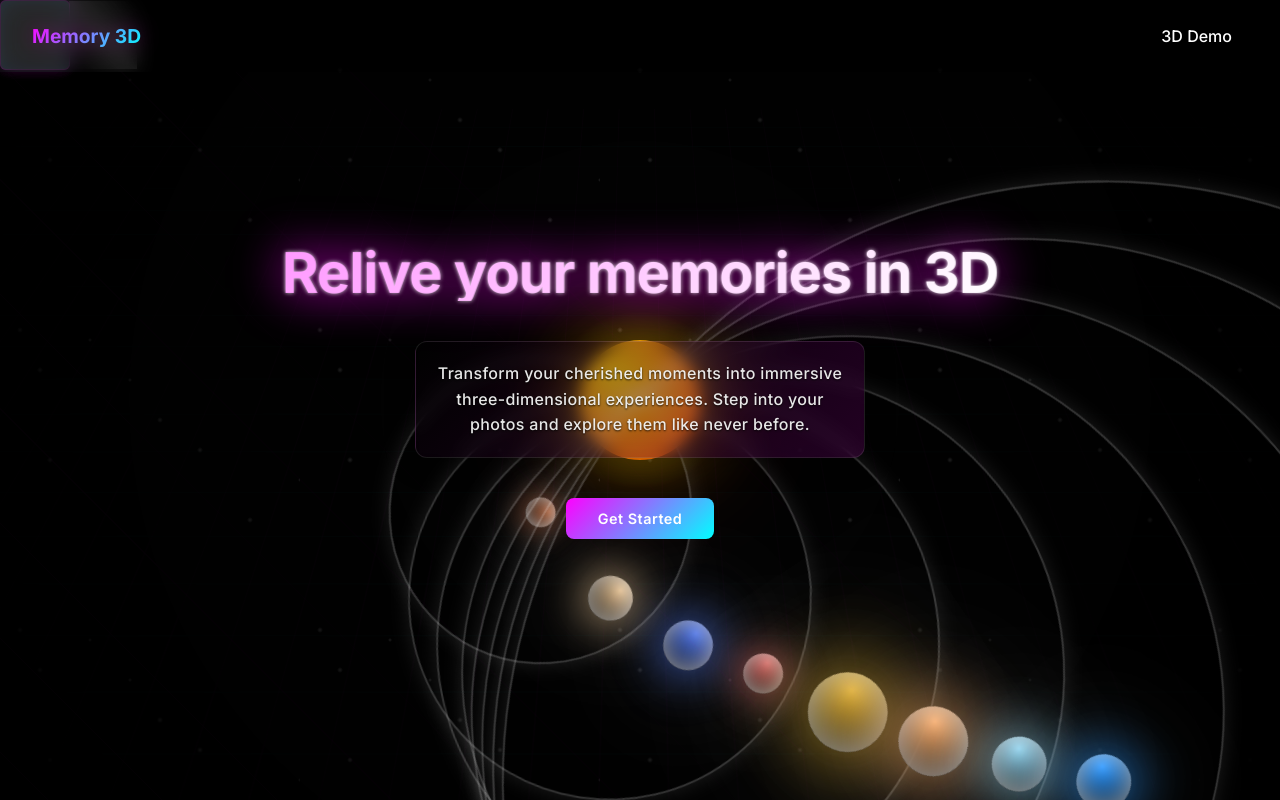
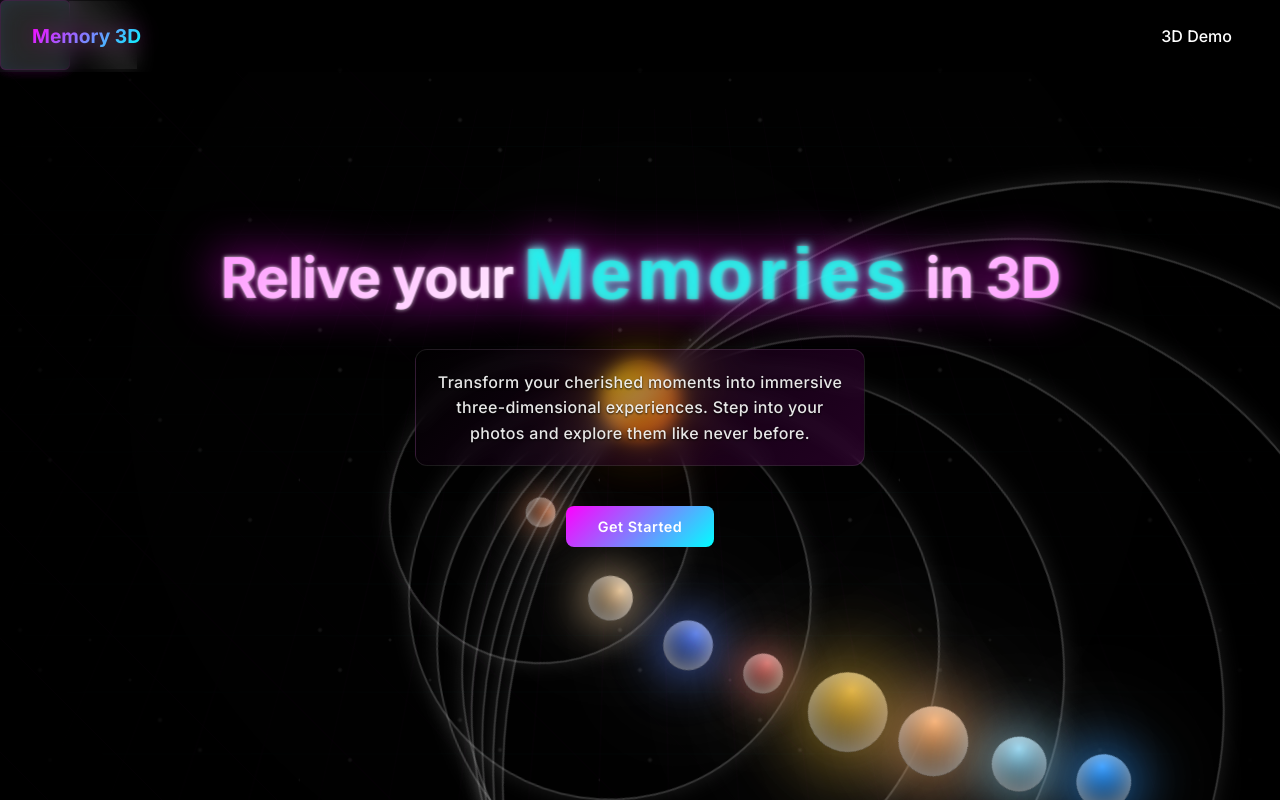
Before and after one commit to nelonmelons/memorymake, a React (Vite) app in the folder frontend/: page / in a window 1280 px wide. Built offline with nearby package versions, Linux system fonts and the light colour scheme.

Commit message:
improved landing page

```diff
--- a/frontend/src/pages/LandingPage.tsx
+++ b/frontend/src/pages/LandingPage.tsx
@@ -224,6 +224,77 @@ const HeroSection = styled.div`
   margin: 0;
 `;
 
+const HighlightedText = styled.span`
+  font-family: 'Audiowide', sans-serif;
+  color: #00ffff;
+  position: relative;
+  display: inline-block;
+  text-shadow:
+    0 0 8px rgba(0, 255, 255, 0.4),
+    0 0 15px rgba(0, 255, 255, 0.2),
+    0 0 20px rgba(0, 255, 255, 0.1);
+  font-size: 1.3em;
+  font-weight: 700;
+  letter-spacing: 0.08em;
+  animation: cyberPulse 3s ease-in-out infinite;
+  transform-style: preserve-3d;
+
+  &::before,
+  &::after {
+    content: 'Memories';
+    position: absolute;
+    top: 0;
+    left: 0;
+    right: 0;
+    bottom: 0;
+    color: #00ffff;
+    z-index: -1;
+  }
+
+  &::before {
+    text-shadow: -1px 0 rgba(0, 255, 255, 0.5);
+    animation: glitchLeft 2s infinite linear alternate-reverse;
+  }
+
+  &::after {
+    text-shadow: 1px 0 rgba(64, 224, 208, 0.5);
+    animation: glitchRight 3s infinite linear alternate-reverse;
+  }
+
+  @keyframes cyberPulse {
+    0%, 100% {
+      text-shadow:
+        0 0 8px rgba(0, 255, 255, 0.4),
+        0 0 15px rgba(0, 255, 255, 0.2),
+        0 0 20px rgba(0, 255, 255, 0.1);
+    }
+    50% {
+      text-shadow:
+        0 0 10px rgba(0, 255, 255, 0.5),
+        0 0 20px rgba(0, 255, 255, 0.3),
+        0 0 25px rgba(0, 255, 255, 0.2);
+    }
+  }
+
+  @keyframes glitchLeft {
+    0% {
+      transform: translate3d(-2px, 2px, 0);
+    }
+    100% {
+      transform: translate3d(2px, -2px, 0);
+    }
+  }
+
+  @keyframes glitchRight {
+    0% {
+      transform: translate3d(2px, -2px, 0);
+    }
+    100% {
+      transform: translate3d(-2px, 2px, 0);
+    }
+  }
+`;
+
 const HeroTitle = styled(motion.h1)`
   font-size: clamp(2rem, 5vw, 3.5rem);
   font-weight: 900;
@@ -235,7 +306,6 @@ const HeroTitle = styled(motion.h1)`
     #ffffff 50%,
     #ff99ff 100%
   );
-  background-size: 200% 200%;
   -webkit-background-clip: text;
   -webkit-text-fill-color: transparent;
   filter: drop-shadow(0 0 2px rgba(255, 255, 255, 0.8))
@@ -519,22 +589,22 @@ const Sun = styled.div`
   top: 50%;
   left: 50%;
   transform: translate(-50%, -50%);
-  width: 120px;
-  height: 120px;
+  width: 80px;
+  height: 80px;
   background: radial-gradient(circle at 30% 30%, #ffd700, #ff4500);
   border-radius: 50%;
   box-shadow:
-    0 0 80px rgba(255, 215, 0, 0.4),
-    0 0 120px rgba(255, 69, 0, 0.3);
+    0 0 60px rgba(255, 215, 0, 0.4),
+    0 0 100px rgba(255, 69, 0, 0.3);
   z-index: 1;
 
   &::after {
     content: '';
     position: absolute;
-    top: -30px;
-    left: -30px;
-    right: -30px;
-    bottom: -30px;
+    top: -20px;
+    left: -20px;
+    right: -20px;
+    bottom: -20px;
     border-radius: 50%;
     background: radial-gradient(circle at center, rgba(255, 215, 0, 0.3), transparent 70%);
     animation: pulse 4s ease-in-out infinite;
@@ -677,7 +747,7 @@ const LandingPage: React.FC = () => {
                 transition: { duration: 3, repeat: Infinity }
               }}
             >
-              Relive your memories in 3D
+              Relive your <HighlightedText>Memories</HighlightedText> in 3D
             </HeroTitle>
             <HeroSubtitle
               variants={subtitleVariants}
```
